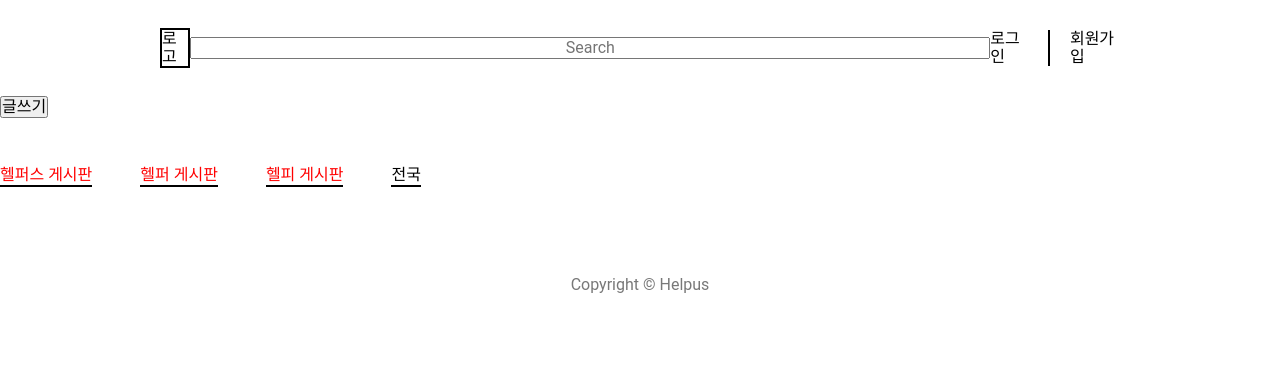
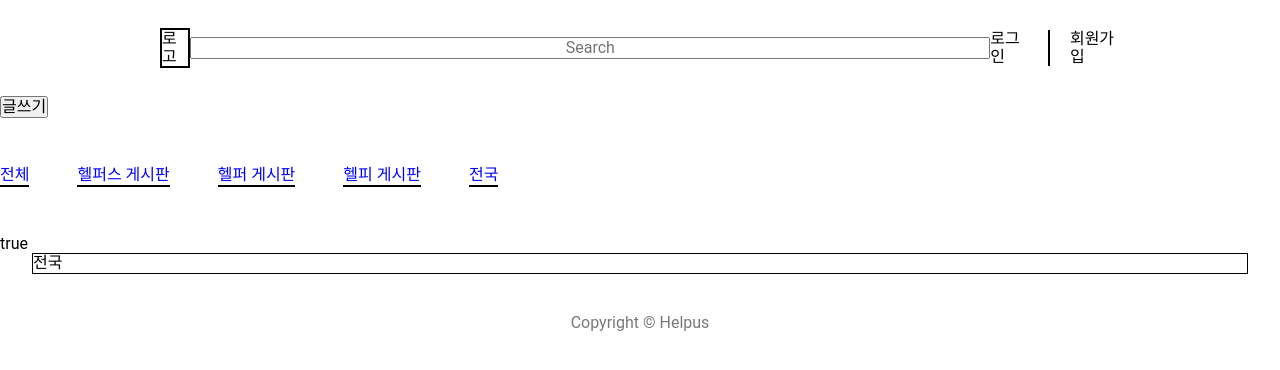
Before and after one commit to Project-Helpus/Helpus, a React (Create React App) app: page /postlist in a window 1280 px wide. Shown: the top 370 px of the page. Built offline with nearby package versions, Linux system fonts and the light colour scheme; no server answers.

Commit message:
Style/Feat: 전체,전국 ui(색상변경)&내용 바꿈 이벤트

```diff
--- a/src/pages/Post/PostList.js
+++ b/src/pages/Post/PostList.js
@@ -4,42 +4,60 @@ import styled from 'styled-components';
 import HelpUs from './element/HelpUs';
 import Helper from './element/Helper';
 import Helpee from './element/Helpee';
+import All from './element/All';
 import { setBoolHelper } from '../../redux/modules/postSlice';
 const PostList = () => {
   // const { helpUsRef, helperRef, helpeeRef } = useRef(null);
+  const dispatch = useDispatch()
+
   const helpUsRef = useRef(null);
   const helperRef = useRef(null);
   const helpeeRef = useRef(null);
-  const dispatch = useDispatch()
+  const allRef = useRef(null);
+  const locationRef = useRef(null)
+
 
 
 
   const storeBoolHelper = useSelector((state) => state.postSlice.boolHelper)
   const storeBboolHelpee = useSelector((state) => state.postSlice.boolHelpee)
+  const [boolAll, setBoolAll] = useState(true)
   const [boolHelpUs, setBoollHelpUs] = useState(false);
   const [boolHelper, setBoollHelper] = useState(storeBoolHelper);
   const [boolHelpee, setBoollHelpee] = useState(storeBboolHelpee);
+  const [boolLocation, setBoolLocation] = useState(true)
 
+  const setBollAllTrue = () => {
+    allRef.current.style.color = 'black'
+    setBoolAll(true)
+    setBoollHelpUs(false);
+    setBoollHelper(false)
+    setBoollHelpee(false)
+    helpUsRef.current.style.color = 'blue'
+    helpeeRef.current.style.color = 'blue'
+    helperRef.current.style.color = 'blue'
 
-  // console.log('us:', helpUsRef)
+  }
+
   const setBoollHelpUsTrue = () => {
     helpUsRef.current.style.color = 'black'
-
     setBoollHelpUs(true);
     setBoollHelper(false)
     setBoollHelpee(false)
-    helpeeRef.current.style.color = 'red'
-    helperRef.current.style.color = 'red'
-
-    // console.log(setBoollHelpUs)
+    setBoolAll(false)
+    helpeeRef.current.style.color = 'blue'
+    helperRef.current.style.color = 'blue'
+    allRef.current.style.color = 'blue'
   }
   const setBoollHelperTrue = () => {
     helperRef.current.style.color = 'black'
     setBoollHelpUs(false);
     setBoollHelper(true)
     setBoollHelpee(false);
-    helpeeRef.current.style.color = 'red'
-    helpUsRef.current.style.color = 'red'
+    setBoolAll(false)
+    helpeeRef.current.style.color = 'blue'
+    helpUsRef.current.style.color = 'blue'
+    allRef.current.style.color = 'blue'
 
   }
   const setBoollHelpeeTrue = () => {
@@ -47,9 +65,22 @@ const PostList = () => {
     setBoollHelpUs(false);
     setBoollHelper(false)
     setBoollHelpee(true)
-    helperRef.current.style.color = 'red'
-    helpUsRef.current.style.color = 'red'
+    setBoolAll(false)
+    helperRef.current.style.color = 'blue'
+    helpUsRef.current.style.color = 'blue'
+    allRef.current.style.color = 'blue'
 
+  }
+
+  const setBoolLocationTrue = () => {
+    if (boolLocation == true) {
+      setBoolLocation(false);
+      locationRef.current.style.color = 'black'
+    }
+    else {
+      setBoolLocation(true);
+      locationRef.current.style.color = 'blue'
+    }
   }
 
   // useEffect(() => { console.log('us2:', helpUsRef.current) }, [boolHelpUs])
@@ -57,12 +88,14 @@ const PostList = () => {
     <>
       <button>글쓰기</button>
       <StPostListWrapper >
-
+        <StAll ref={allRef} onClick={setBollAllTrue} >전체</StAll>
         <StHelpUs ref={helpUsRef} onClick={setBoollHelpUsTrue}>헬퍼스 게시판</StHelpUs>
         <StHelper ref={helperRef} onClick={setBoollHelperTrue}>헬퍼 게시판</StHelper>
         <StHelpee ref={helpeeRef} onClick={setBoollHelpeeTrue}>헬피 게시판</StHelpee>
-        <div>전국</div>
+        <StLocation ref={locationRef} onClick={setBoolLocationTrue}>전국</StLocation>
       </StPostListWrapper>
+      {boolLocation ? 'true' : 'false'}
+      {boolAll ? <All /> : null}
       {boolHelpUs ? <HelpUs /> : null}
       {boolHelper ? <Helper /> : null}
       {boolHelpee ? <Helpee /> : null}
@@ -80,11 +113,18 @@ div{margin-right:3em;
 
 const StHelpUs = styled.div`
 
-color:red;
+color:blue;
 `
 const StHelper = styled.div`
-color:red;
+color:blue;
 
 `
 const StHelpee = styled.div`
-color:red`
+color:blue`
+
+const StAll = styled.div`
+color:blue;
+`
+const StLocation = styled.div`
+color:blue;
+`
--- /dev/null
+++ b/src/pages/Post/element/All.js
@@ -0,0 +1,19 @@
+import styled from "styled-components";
+
+const All = () => {
+  return (<>
+
+    <StAll>
+      전국
+    </StAll>
+  </>)
+}
+
+export default All;
+
+const StAll = styled.div`
+width:95%;
+margin:auto;
+border:1px solid #000;
+
+`
```
